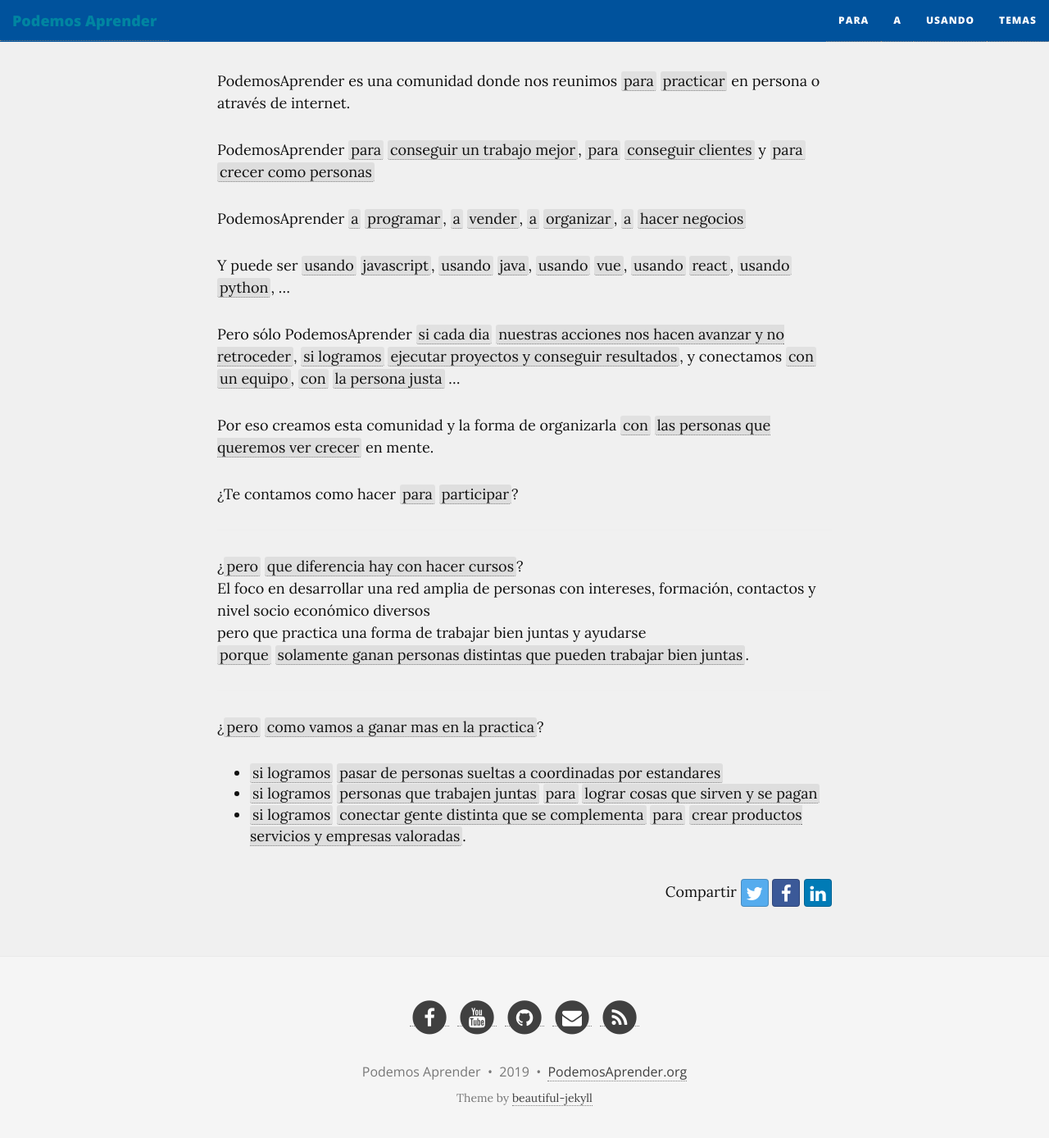
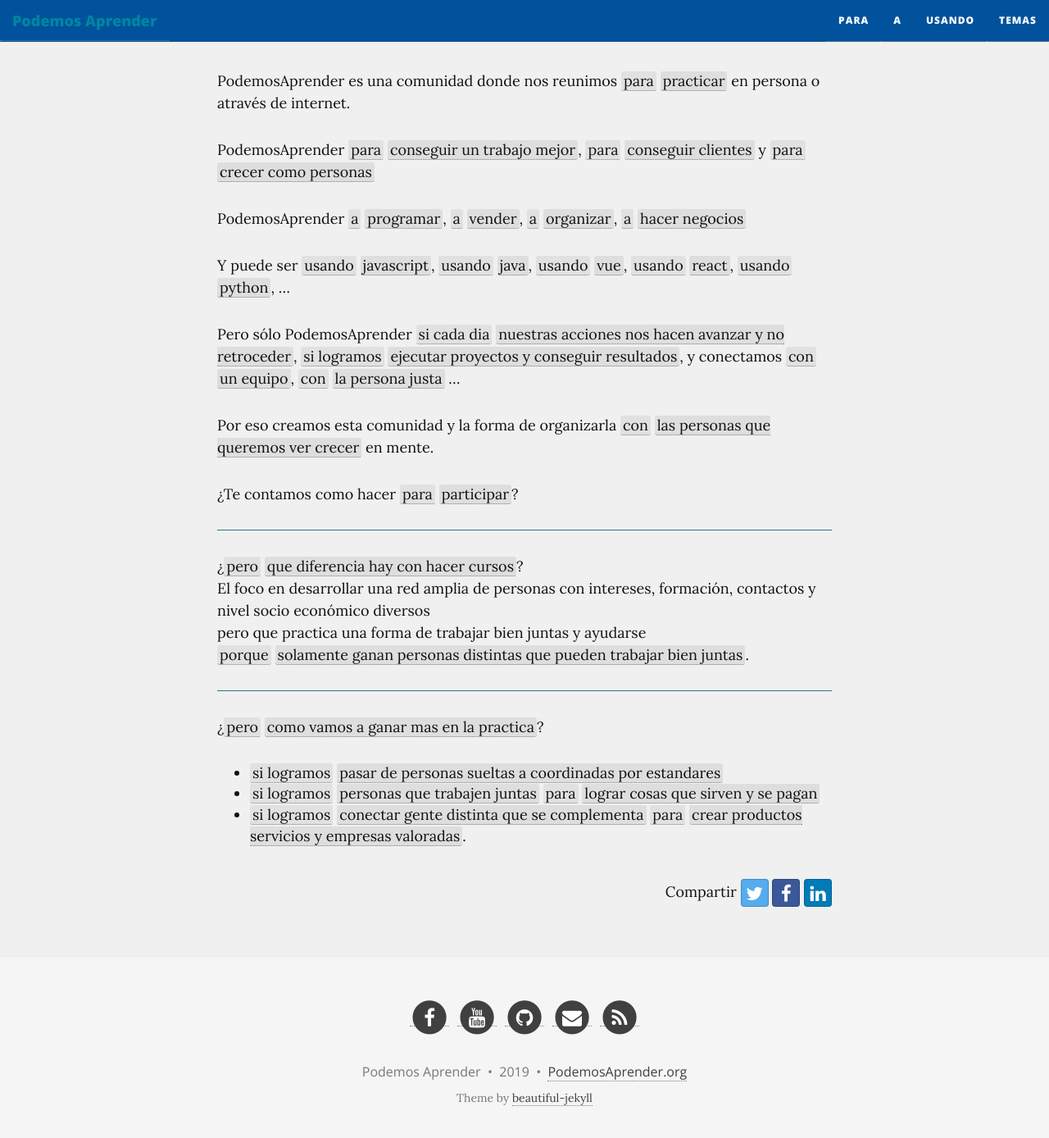
Before and after one commit to podemosaprender/podemosaprender.github.io, a Jekyll site: the page built from index.md, in a window 1280 px wide and 1400 px high, scrolled down 144 px. Shown: the top 1388 px of the window at 82% size. Built offline with Jekyll 4.4.1, drawn with Linux system fonts in a browser that asks for light colours; nearby versions of some CDN libraries.

Commit message:
FIX: hr no se veia

```diff
--- a/css/main.css
+++ b/css/main.css
@@ -42,6 +42,10 @@ blockquote {
 blockquote p:first-child {
   margin-top: 0;
 }
+hr {
+	border-top: 1px solid #31708f;
+}
+
 hr.small {
   max-width: 100px;
   margin: 15px auto;
```
